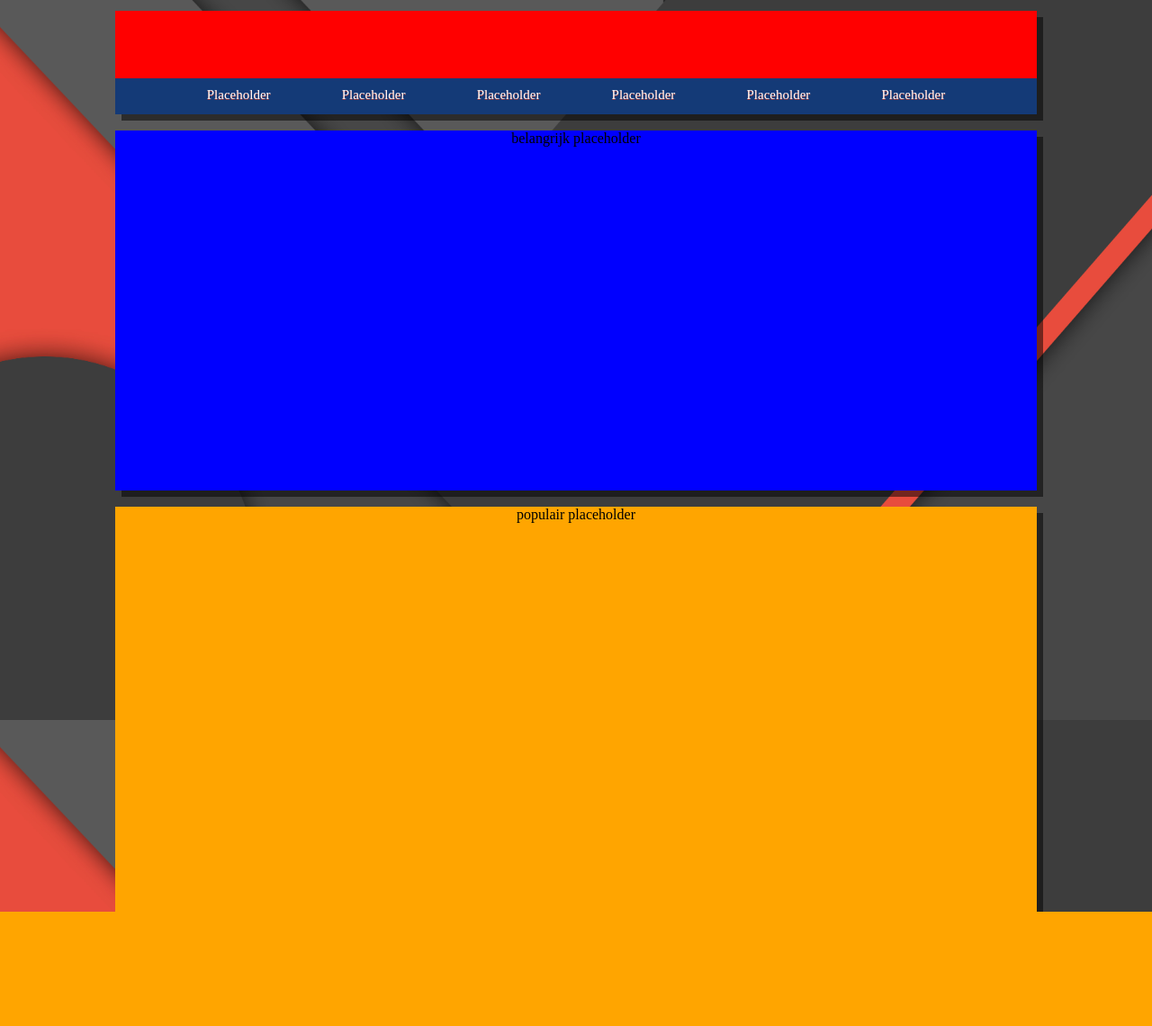
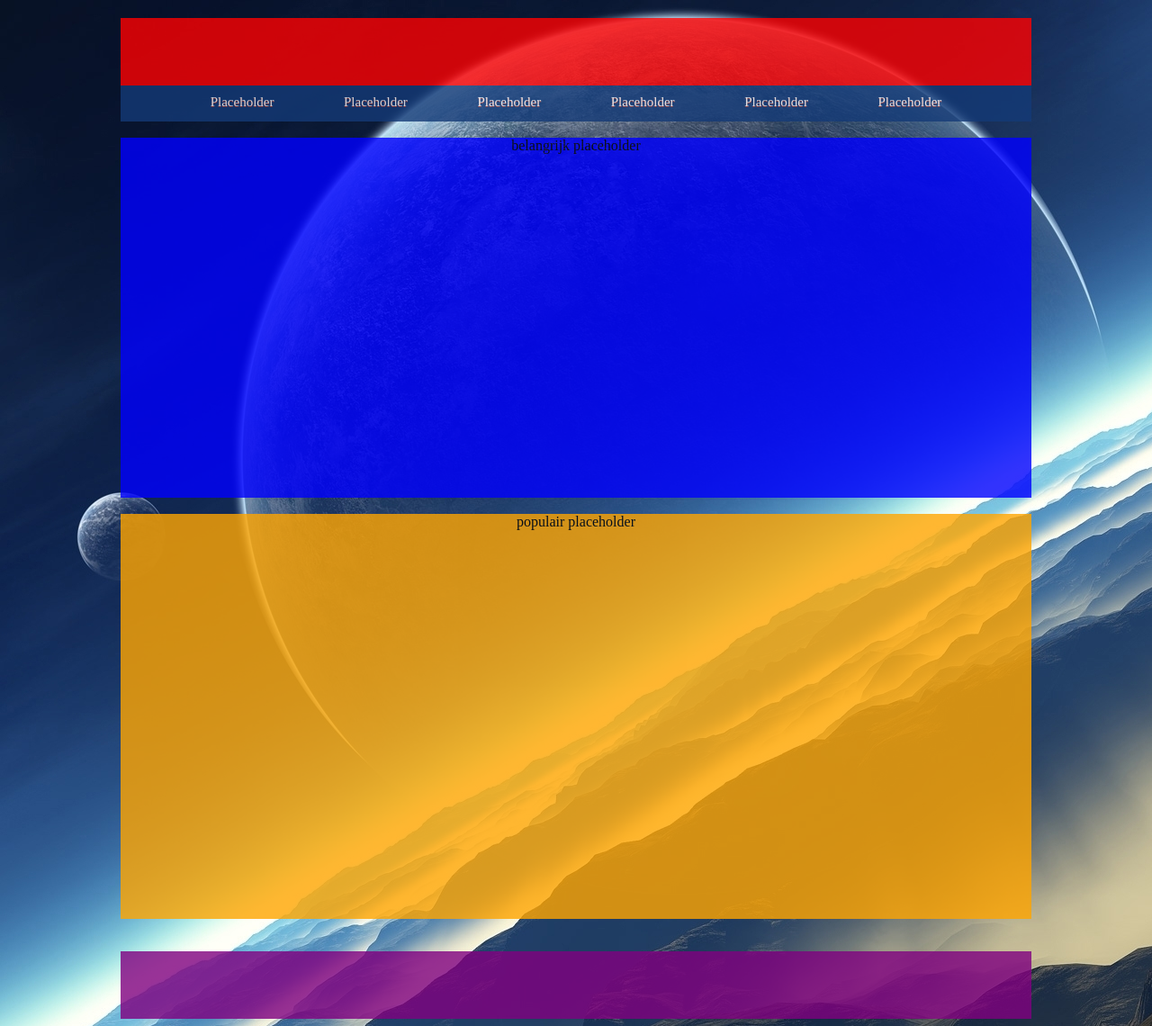
Before and after one commit to DuskM/project3, a PHP site: page / in a window 1280 px wide. Shown: the whole page at 90% size. Before the commit the page ends 1013 px from the top, so only its background shows below. Run offline with PHP 8.4, Linux system fonts and the light colour scheme.

Commit message:
Kleine update

```diff
--- a/index.html
+++ b/index.html
@@ -6,7 +6,7 @@
   <title>Placeholder</title>
 </head>
 
-<body background="images/wallpaper.jpg">
+<body background="images/wallpaper1.jpg">
   <center> <!-- Deze Center tags FF vervangen met iets in CSS, momenteel wordt alle inhoudt op de pagina gecentreerd -->
   <div id="main" position="center">
     <header>
@@ -32,6 +32,11 @@
         populair placeholder
       </div>
     </div>
+    <br>
+    <br>
+    <footer>
+
+    </footer>
   </div>
 </center>
 </body>
--- a/style.css
+++ b/style.css
@@ -1,17 +1,12 @@
-/* Moest er in van Mark, idk wat het doet */
-* {
-  padding: 0px;
-  margin: 0px;
-}
-
-/* Dit stukje code zorgt voor de schaduw rondom de (idk hoe je dat noemt lol) */
-header, nav, #important, #populair {
-  box-shadow: 7px 7px rgba(0, 0, 0, 0.5);
+/* Dit stukje code zorgt voor de schaduw en doorzichtigheid van de frames */
+header, nav, footer, #important, #populair {
+  /* box-shadow: 7px 7px rgba(0, 0, 0, 0.5); */
+  opacity: 0.8;
 }
 
 body {
   padding-top: 12px;
-  background-size: 100% 100%;
+  background-size: auto;
   background-attachment: fixed;
 }
 
@@ -33,7 +28,13 @@ nav {
   background-color: #143a77;
 }
 
-/* Dit is de CSS voor die mooie navigatie knoppen boven aan de pagina*/
+footer {
+  width: 100%;
+  height: 75px;
+  background-color: purple;
+}
+
+/* Dit is de CSS voor die mooie navigatie knoppen (Copyright Dennis ten Hoove.inc 2017 :P) boven aan de pagina*/
 .nav_button {
 	text-align: center;
 	border: none;
```
Also changed, not shown: images/wallpaper1.jpg (added).
